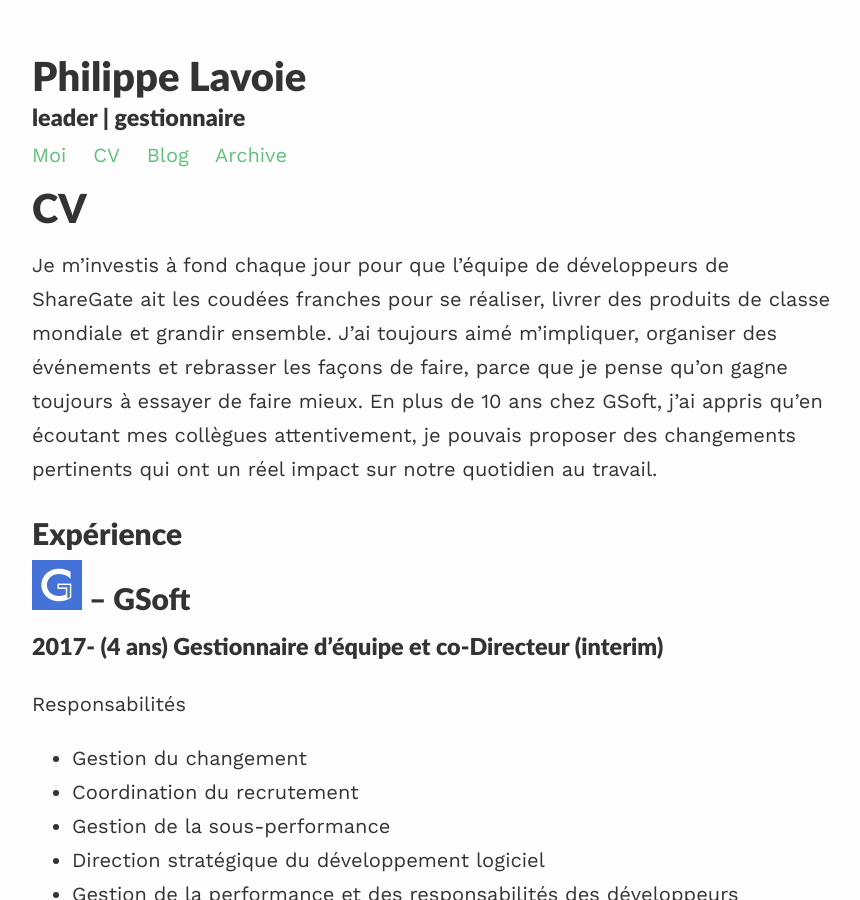
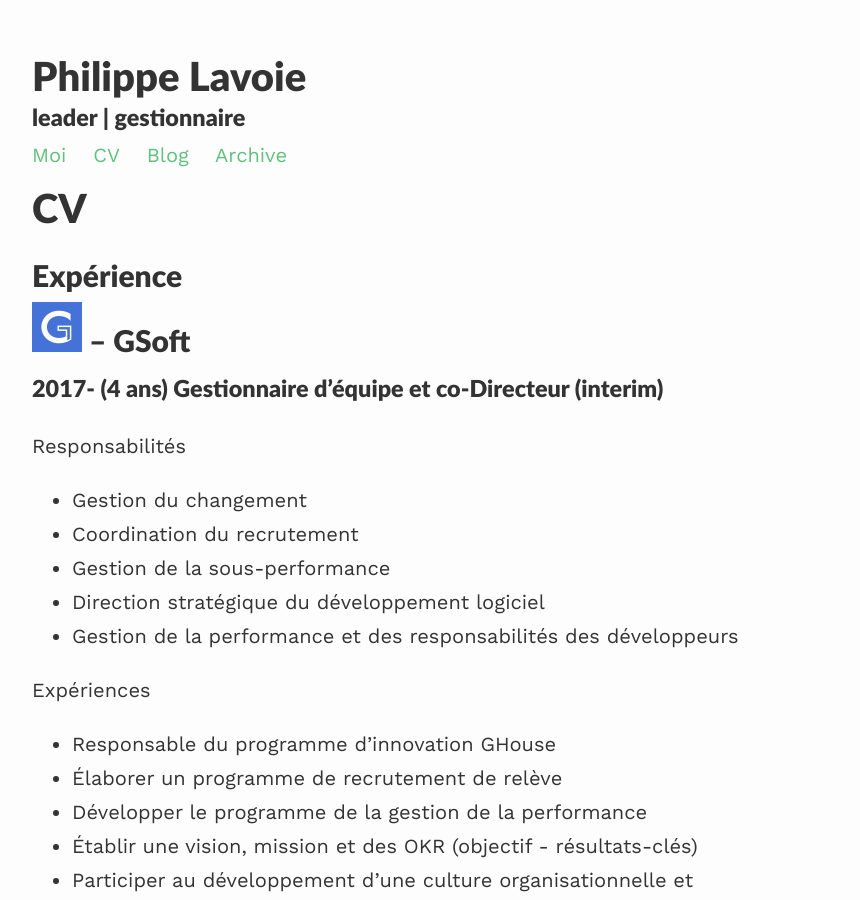
Before and after one commit to drdeteck/Me2, a Jekyll site: the page built from cv.md, in a window 1280 px wide and 900 px high. Shown: the whole window, without its empty margins (208-1068 px from the left). Built offline with Jekyll 4.4.1, drawn with Linux system fonts in a browser that asks for light colours; nearby versions of some CDN libraries; formulas are drawn with MathJax 3.

Commit message:
Update cv.md

```diff
--- a/cv.md
+++ b/cv.md
@@ -3,7 +3,6 @@ layout: post
 title: CV
 description: leader | gestionnaire
 ---
-Je m'investis à fond chaque jour pour que l'équipe de développeurs de ShareGate ait les coudées franches pour se réaliser, livrer des produits de classe mondiale et grandir ensemble. J'ai toujours aimé m'impliquer, organiser des événements et rebrasser les façons de faire, parce que je pense qu'on gagne toujours à essayer de faire mieux. En plus de  10 ans chez GSoft, j'ai appris qu'en écoutant mes collègues attentivement, je pouvais proposer des changements pertinents qui ont un réel impact sur notre quotidien au travail.
 
 Expérience
 ============
```
